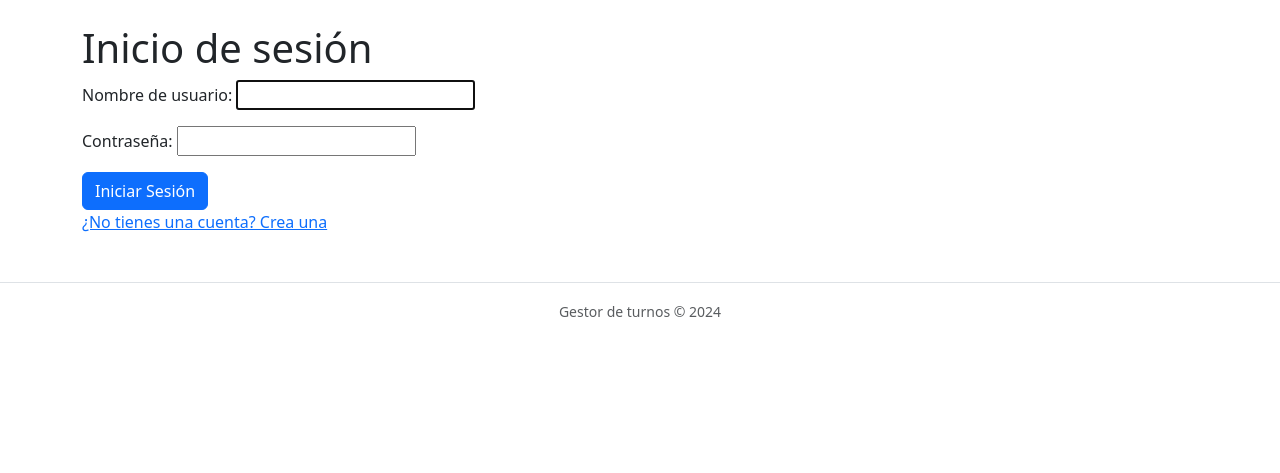
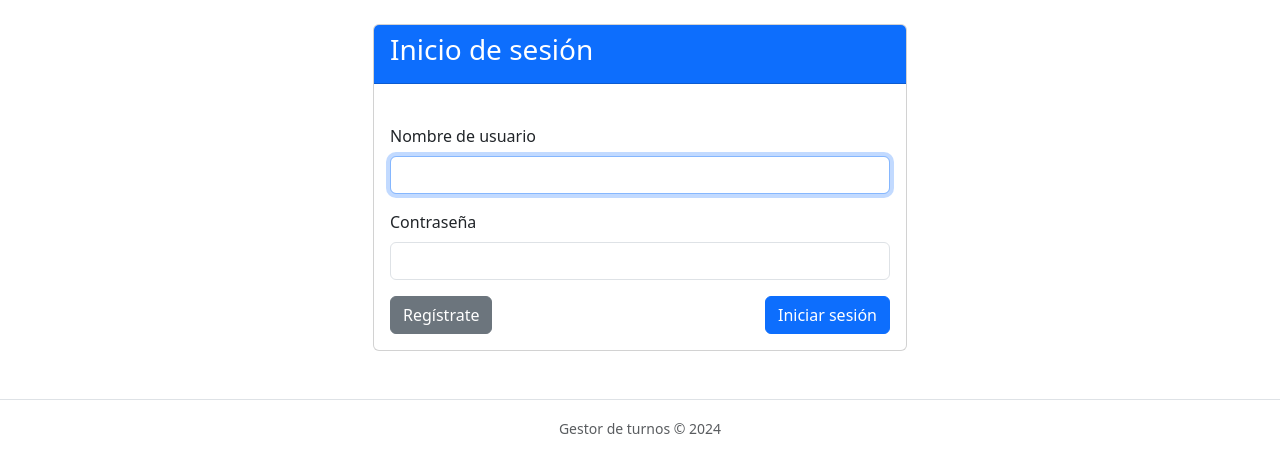
Before and after one commit to ivansosabz/administrador-turnos, a Django app: page /login/ in a window 1280 px wide. Shown: the part 56-529 px from the top of the page. Run offline with Django 5.2, Linux system fonts and the light colour scheme.

Commit message:
refactor: mejora del login y siignup

```diff
--- a/templates/usuarios/login.html
+++ b/templates/usuarios/login.html
@@ -1,11 +1,39 @@
 {% extends 'layouts/base.html' %}
 {% block title %}Iniciar sesión{% endblock %}
 {% block content %}
-	<h1>Inicio de sesión</h1>
-    <form method="post">
-        {% csrf_token %}
-        {{ form.as_p }}
-        <button type="submit" class="btn btn-primary">Iniciar Sesión</button>
-    </form>
-    <a href="{% url 'signup' %}">¿No tienes una cuenta? Crea una</a>
+<div class="container mt-4">
+    <div class="row justify-content-center">
+        <div class="col-md-6">
+            <div class="card">
+                <div class="card-header bg-primary text-white">
+                    <h3 class="card-title">Inicio de sesión</h3>
+                </div>
+                <div class="card-body">
+                    <form method="post" class="mt-4">
+                        {% csrf_token %}
+                        <div class="mb-3">
+                            <label class="form-label">{{ form.username.label }}</label>
+                            {{ form.username }}
+                        </div>
+                        <div class="mb-3">
+                            <label class="form-label">{{ form.password.label }}</label>
+                            {{ form.password }}
+                        </div>
+                        <div class="d-flex justify-content-between mt-3">
+                            <a href="{% url 'signup' %}" class="btn btn-secondary">Regístrate</a>
+                            <button type="submit" class="btn btn-primary">Iniciar sesión</button>
+                        </div>
+                    </form>
+                </div>
+            </div>
+        </div>
+    </div>
+</div>
 {% endblock %}
+{% block scripts %}
+<script>
+    document.querySelectorAll('#id_username, #id_password').forEach(el => {
+        el.classList.add('form-control');
+    });
+</script>
+{% endblock %}
```
Also changed, not shown: templates/usuarios/signup.html (+24 -7 lines).
